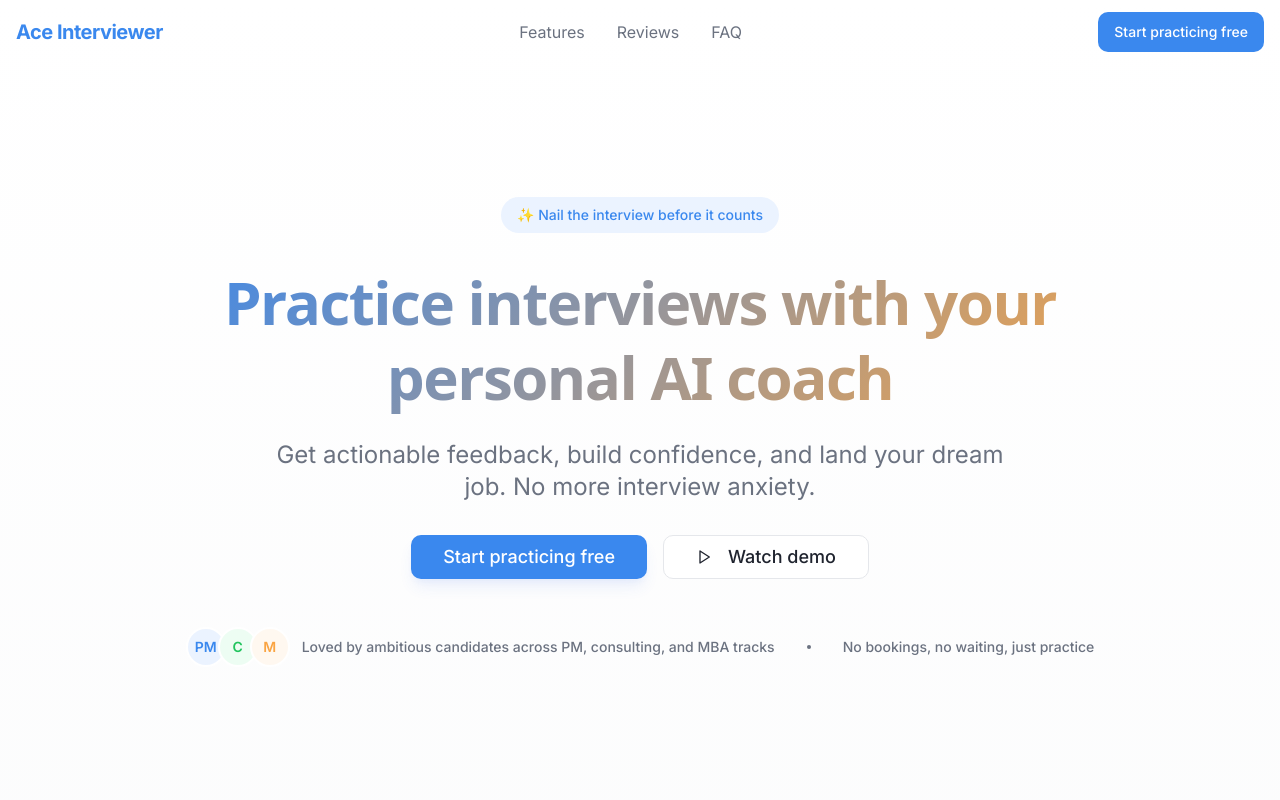
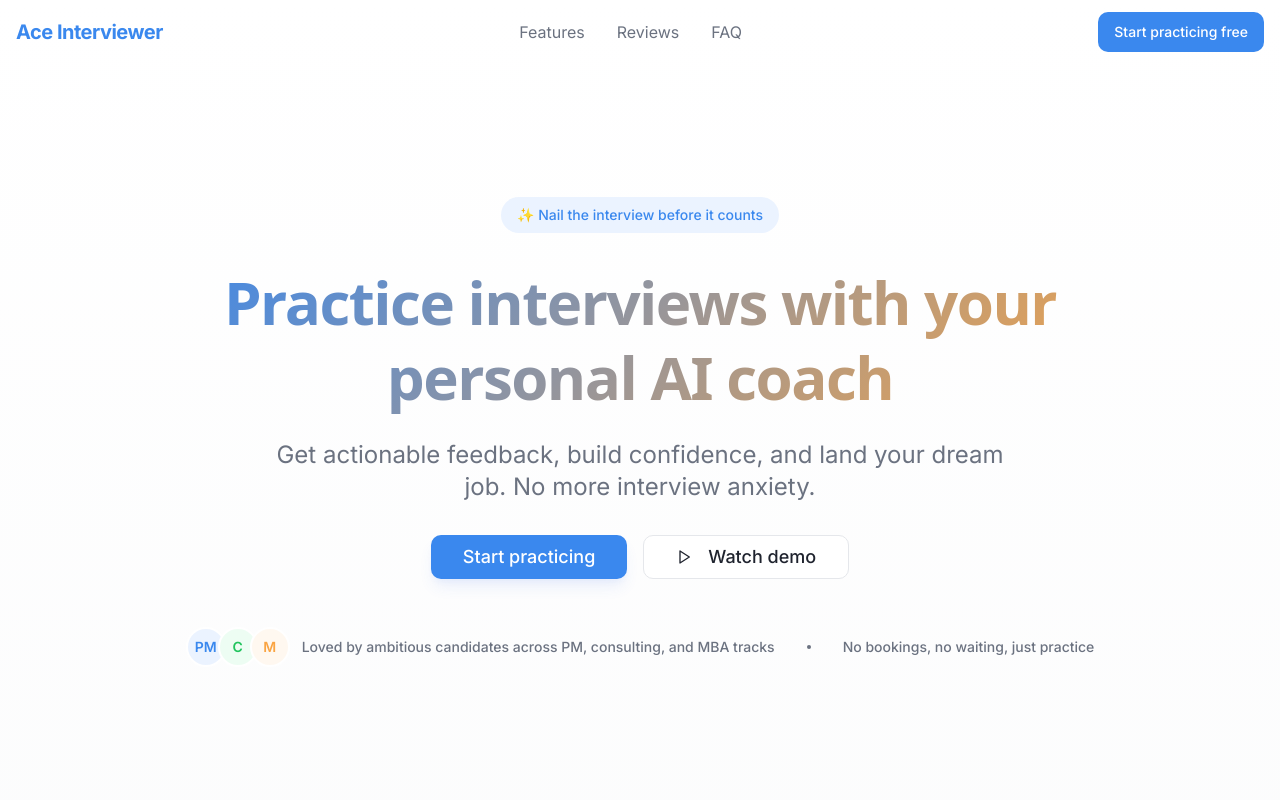
Before and after one commit to sarthakgupta1199/interview-pal-landing, a React (Vite) app: page / in a window 1280 px wide. Shown: the top 800 px of the page. Built offline with nearby package versions, Linux system fonts and the light colour scheme.

Commit message:
Update main CTAs
Change main CTAs to "Start practicing"

```diff
--- a/src/components/AceHero.tsx
+++ b/src/components/AceHero.tsx
@@ -43,7 +43,7 @@ const AceHero = () => {
               className="text-lg px-8 py-4 shadow-soft-lg hover:shadow-soft-xl transition-all duration-300 transform hover:scale-105"
               onClick={() => navigate('/interview')}
             >
-              Start practicing free
+              Start practicing
             </Button>
             <Button
               variant="outline"
```
